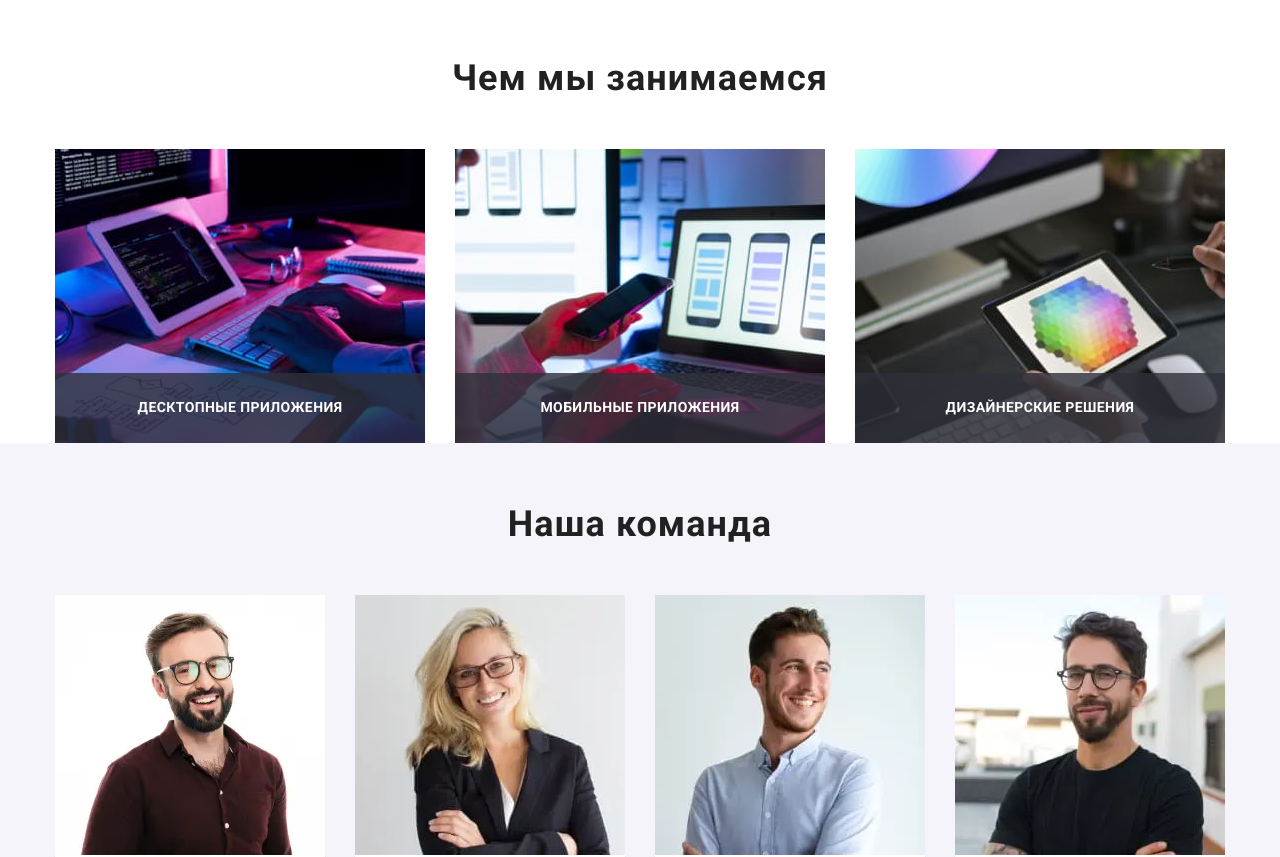
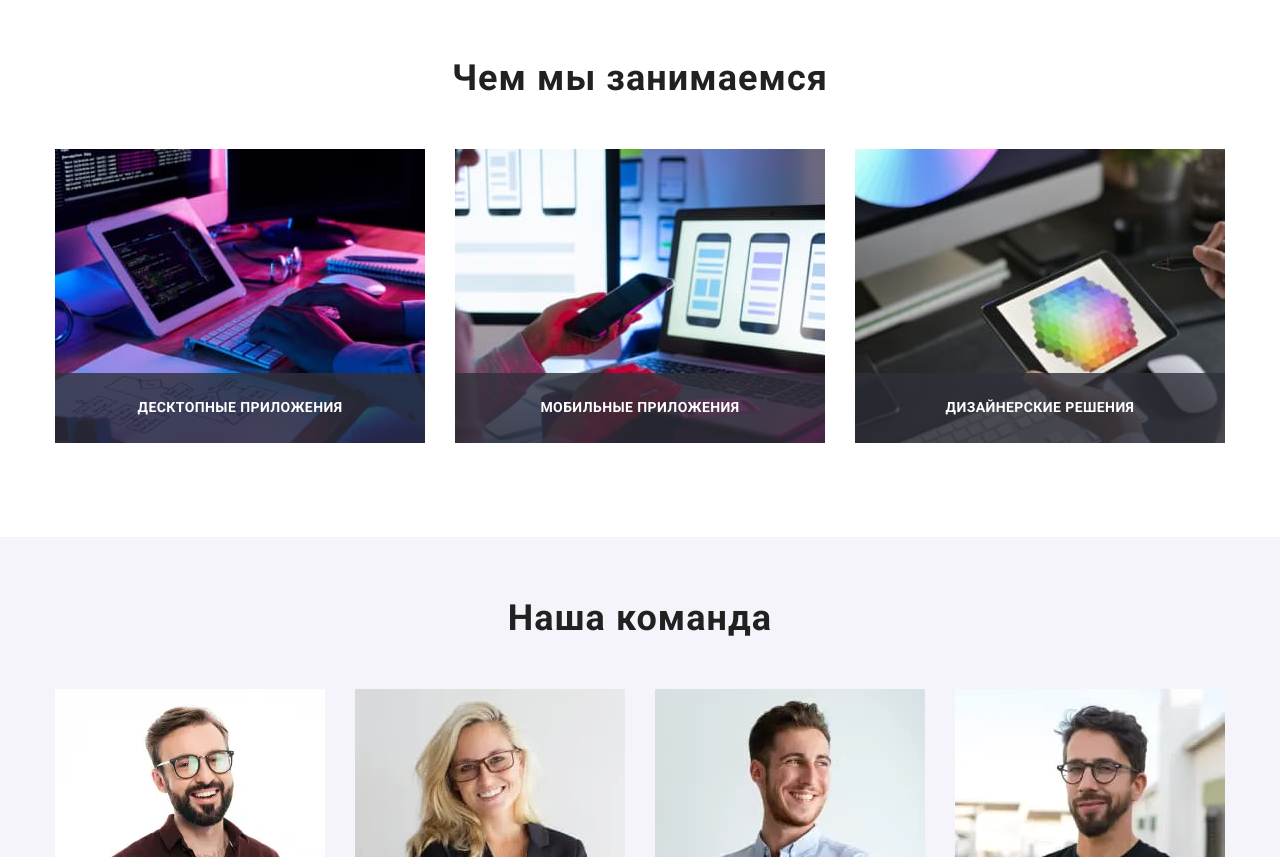
Before and after one commit to Afrikanochka/goit-markup-hw-08, a plain HTML site: page index.html in a window 1280 px wide. Shown: the part 998-1855 px from the top of the page. Drawn offline with nearby package versions, Linux system fonts and the light colour scheme.

Commit message:
Добавляет паддинг

```diff
--- a/sass/layout/_advanture.scss
+++ b/sass/layout/_advanture.scss
@@ -1,10 +1,11 @@
 /* Advanture */
 .advanture-section {
   display: none;
-  padding-top: 0;
-  padding-bottom: 0;
+
   @media screen and (min-width: 1200px) {
     display: block;
+    padding-top: 0;
+    padding-bottom: 94px;
   }
 }
 .advanture {
```
Also changed, not shown: css/main.css, css/main.min.css, 2 other files.
